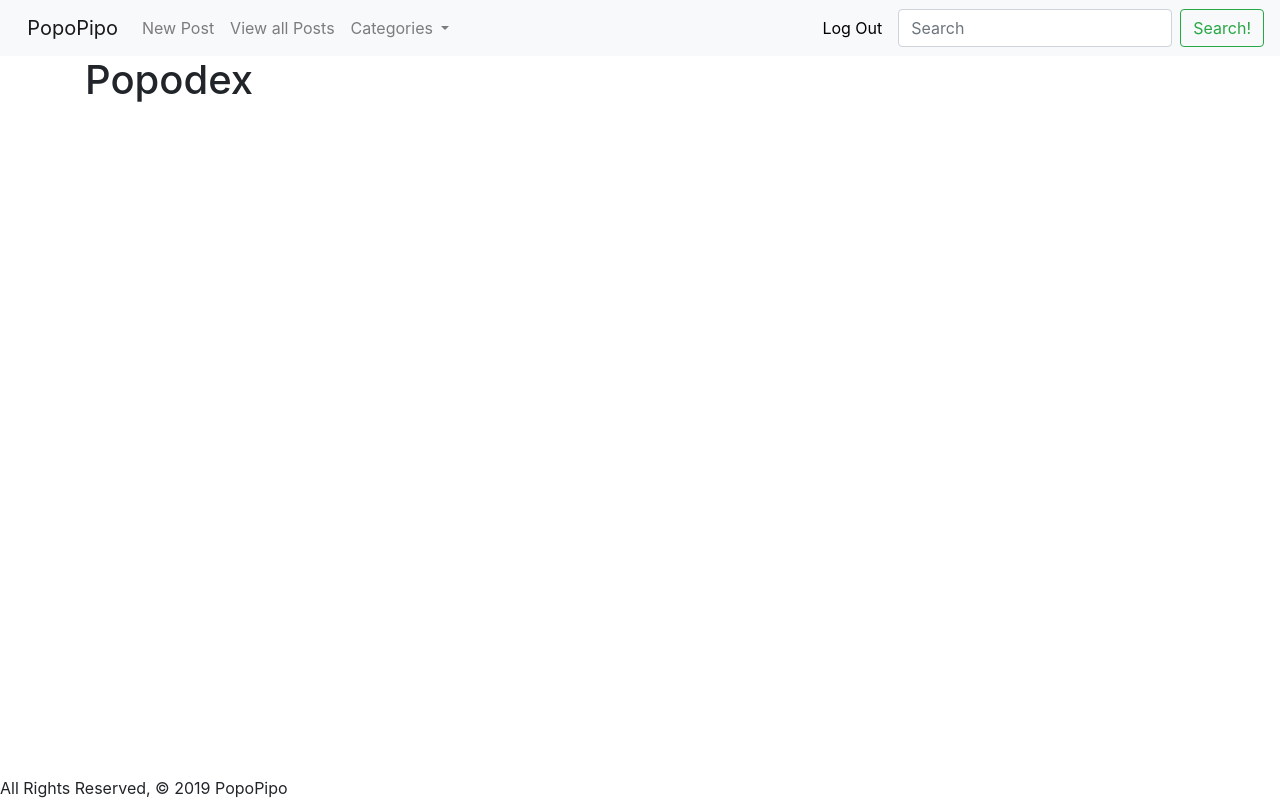
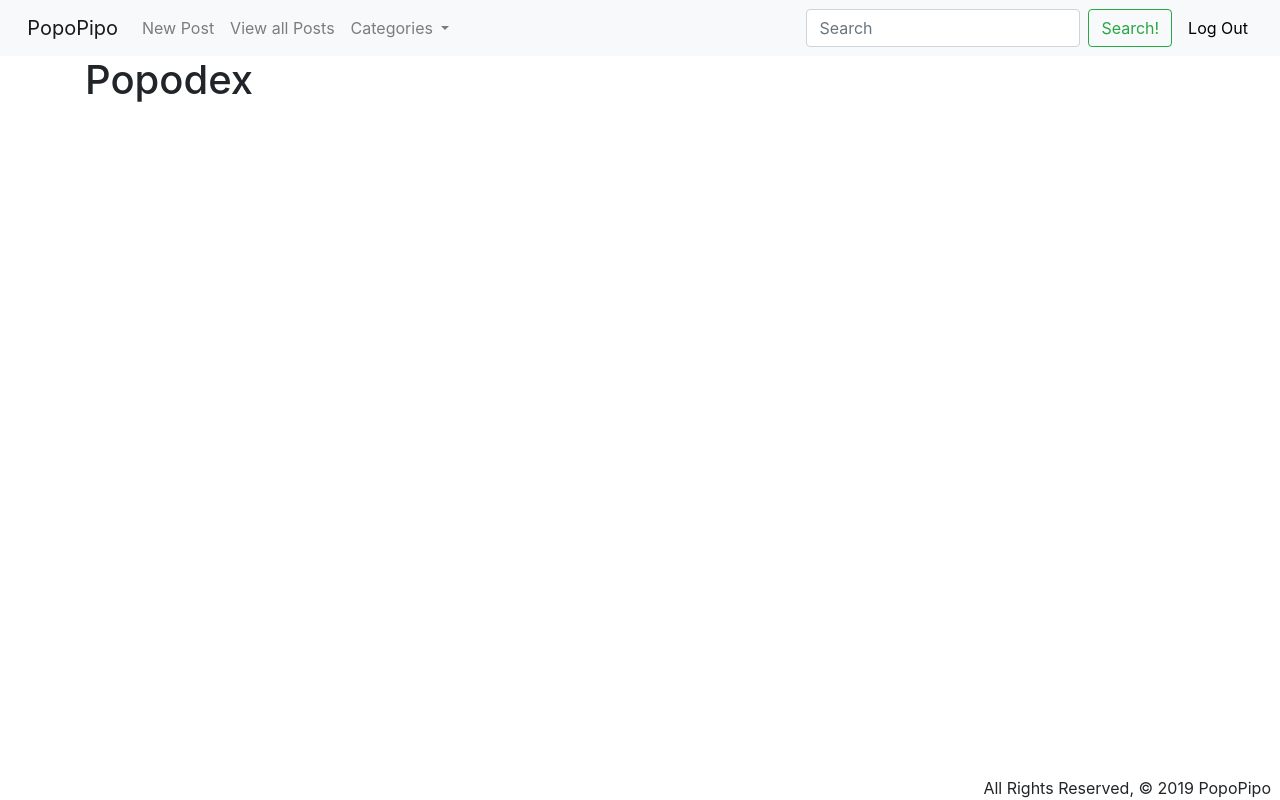
Before and after one commit to robified/mi_popopipo, a Django app: page /post/ in a window 1280 px wide. Run offline with Django 3.2, Linux system fonts and the light colour scheme; the visitor is signed in with stand-in values (Sample User, id 1); data that the repository does not hold is empty; some libraries are stand-ins or nearby versions.

Commit message:
workin the readme

```diff
--- a/main_app/templates/base.html
+++ b/main_app/templates/base.html
@@ -39,11 +39,11 @@
         </div>
       </li>
     </ul>
-    <a href="{% url 'logout' %}" class="nav-link">Log Out</a>
     <form method="GET" action="{% url 'search'%}" class="form-inline my-2 my-lg-0">
       <input class="searchfield form-control mr-sm-2" id="searchbox" name="q" type="text" placeholder="Search" aria-label="Search"/>
       <input type="submit" class="btn btn-outline-success my-2 my-sm-0" value="Search!">
     </form>
+    <a href="{% url 'logout' %}" class="nav-link">Log Out</a>
       {% else %}
         <a href="{% url 'signup' %}" class="nav-link text-primary">Sign Up</a>
         <a href="{% url 'login' %}" class="nav-link text-primary">Log In</a>
@@ -58,7 +58,7 @@
     </main>
 
     <footer class="fixed-bottom">
-        <div class="right">All Rights Reserved, &copy; 2019 PopoPipo &nbsp;</div>
+        <div class="float-right">All Rights Reserved, &copy; 2019 PopoPipo &nbsp;</div>
     </footer>
     <script src="https://code.jquery.com/jquery-3.3.1.slim.min.js" integrity="sha384-q8i/X+965DzO0rT7abK41JStQIAqVgRVzpbzo5smXKp4YfRvH+8abtTE1Pi6jizo" crossorigin="anonymous"></script>
     <script src="https://cdnjs.cloudflare.com/ajax/libs/popper.js/1.14.7/umd/popper.min.js" integrity="sha384-UO2eT0CpHqdSJQ6hJty5KVphtPhzWj9WO1clHTMGa3JDZwrnQq4sF86dIHNDz0W1" crossorigin="anonymous"></script>
```
Also changed, not shown: README.md.
